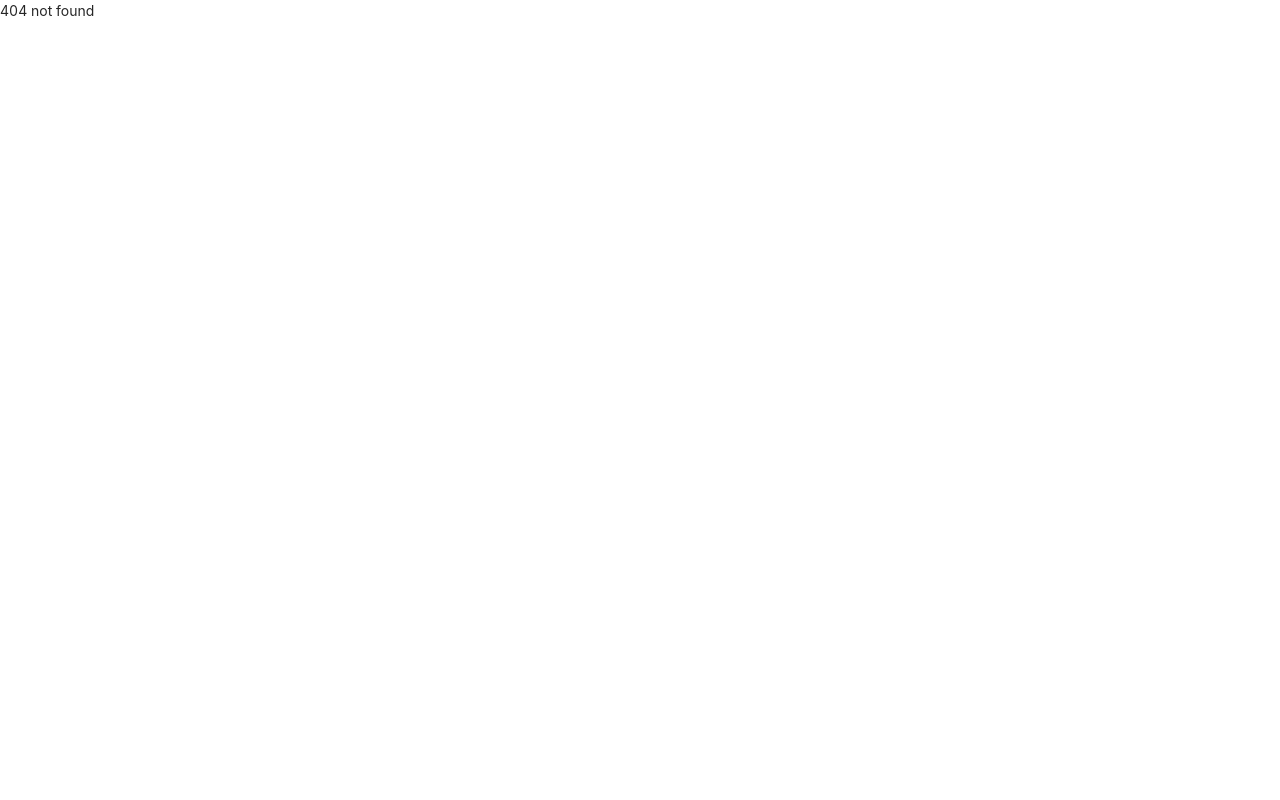
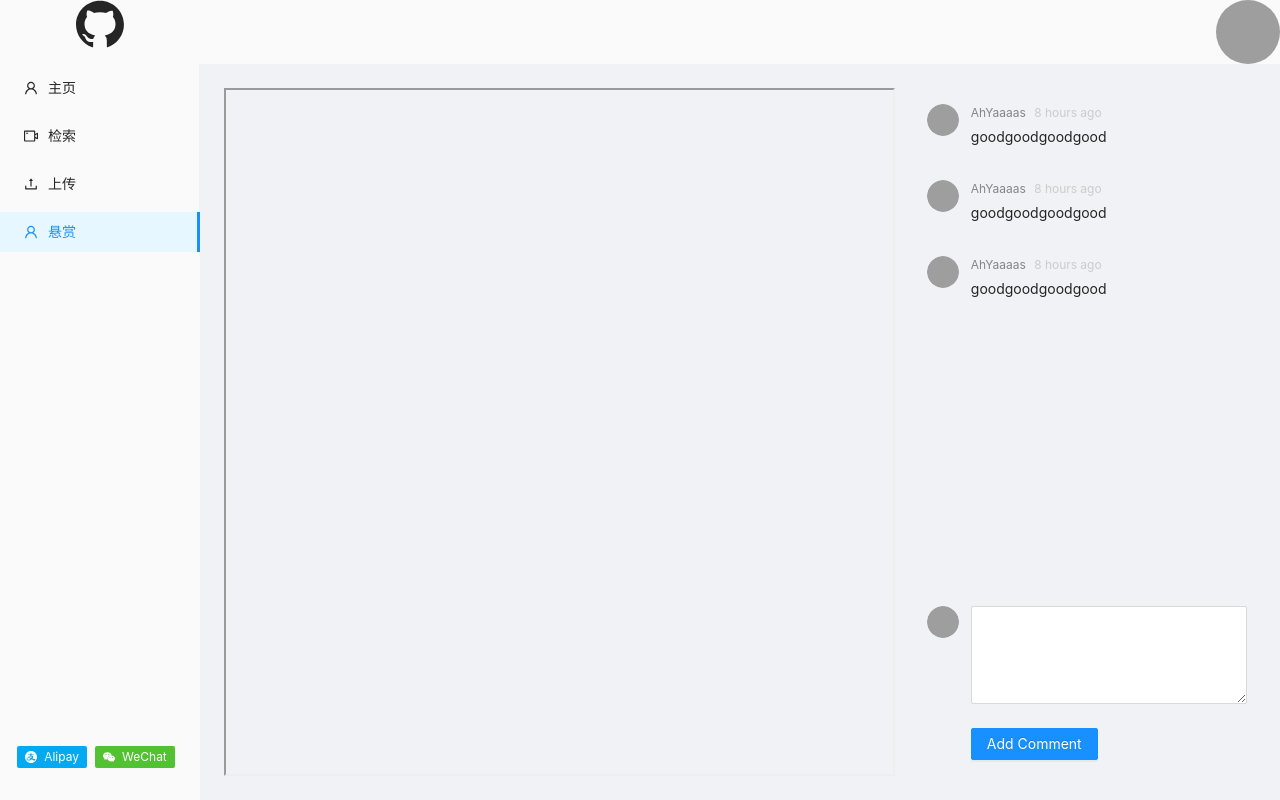
Before and after one commit to AhYaaaaas/NodeReactProject-FE, a React app: page /home/readbook in a window 1280 px wide. Before the commit this address had no page. Built offline with nearby package versions, Linux system fonts and the light colour scheme; no server answers.

Commit message:
a bad day

```diff
--- a/package.json
+++ b/package.json
@@ -52,6 +52,8 @@
     "react-app-polyfill": "^3.0.0",
     "react-dev-utils": "^12.0.1",
     "react-dom": "^18.2.0",
+    "react-pdf": "^5.7.2",
+    "react-pdf-js": "^5.1.0",
     "react-refresh": "^0.11.0",
     "react-router-dom": "^6.4.2",
     "resolve": "^1.20.0",
@@ -94,7 +96,8 @@
     ]
   },
   "devDependencies": {
-    "@types/lodash": "^4.14.186"
+    "@types/lodash": "^4.14.186",
+    "@types/react-pdf": "^5.7.2"
   },
   "jest": {
     "roots": [
--- a/src/pages/home/components/item.tsx
+++ b/src/pages/home/components/item.tsx
@@ -1,10 +1,64 @@
 /*
  * @Date: 2022-10-23 22:12:56
  * @LastEditors: AhYaaaaas xuanyige87@gmail.com
- * @LastEditTime: 2022-10-23 22:13:01
+ * @LastEditTime: 2022-10-24 20:36:45
  * @FilePath: \NodeReactProject-FE\src\pages\home\components\item.tsx
  */
 //悬赏和评论项
-export default function PublishItem() {
-
+import { Avatar, Button, Comment, Form, Input, Tooltip } from "antd";
+import React from "react";
+import { Icomment } from "./type";
+interface Iprops {
+  comments: Icomment[];
 }
+const Editor = () => (
+  <>
+    <Form.Item>
+      <Input.TextArea rows={4} />
+    </Form.Item>
+    <Form.Item>
+      <Button htmlType="submit" type="primary">
+        Add Comment
+      </Button>
+    </Form.Item>
+  </>
+);
+const CommentItem: React.FC<{ comment: Icomment }> = ({ comment }) => {
+  return (
+    <Comment
+      author={<a>{comment.userInfo.userName}</a>}
+      avatar={
+        <Avatar src="http://localhost:5000/default.jpeg" alt="Han Solo" />
+      }
+      content={<p>{comment.comment}</p>}
+      datetime={
+        <Tooltip title={comment["date"]}>
+          <span>8 hours ago</span>
+        </Tooltip>
+      }
+    />
+  );
+};
+export const PushlishedComments: React.FC<Iprops> = ({ comments }) => {
+  return (
+    <>
+      {comments.map((item,index) => (
+        <CommentItem comment={item} key={item.userInfo.avatar + index} />
+      ))}
+      <Comment
+        style={{
+          position: "absolute",
+          bottom: "0",
+          width:"25%"
+        }}
+        avatar={
+          <Avatar
+            src="http://localhost:5000/default.jpeg"
+            alt={comments[0].userInfo.userName}
+          />
+        }
+        content={<Editor />}
+      />
+    </>
+  );
+};
--- /dev/null
+++ b/src/pages/home/components/readbook.tsx
@@ -0,0 +1,85 @@
+/*
+ * @Date: 2022-10-24 19:33:59
+ * @LastEditors: AhYaaaaas xuanyige87@gmail.com
+ * @LastEditTime: 2022-10-24 23:57:27
+ * @FilePath: \NodeReactProject-FE\src\pages\home\components\readbook.tsx
+ */
+import http from "@/utils/http";
+import { useEffect, useRef, useState } from "react";
+import { PushlishedComments } from "./item";
+import { Icomment } from "./type";
+export default function Readbook() {
+  const comments: Icomment[] = [
+    {
+      userInfo: {
+        userName: "AhYaaaas",
+        uAccount: "ababababa",
+        avatar: "http://localhost:5000/default.jpeg",
+        uid: "asdasda",
+        uEmail: "1583140740@qq.com",
+      },
+      date: new Date().toLocaleDateString(),
+      comment: "goodgoodgoodgood",
+    },
+    {
+      userInfo: {
+        userName: "AhYaaaas",
+        uAccount: "ababababa",
+        avatar: "http://localhost:5000/default.jpeg",
+        uid: "asdasda",
+        uEmail: "1583140740@qq.com",
+      },
+      date: new Date().toLocaleDateString(),
+      comment: "goodgoodgoodgood",
+    },
+    {
+      userInfo: {
+        userName: "AhYaaaas",
+        uAccount: "ababababa",
+        avatar: "http://localhost:5000/default.jpeg",
+        uid: "asdasda",
+        uEmail: "1583140740@qq.com",
+      },
+      date: new Date().toLocaleDateString(),
+      comment: "goodgoodgoodgood",
+    }
+  ];
+  const [url, setUrl] = useState<any>()
+  const getUrl = async function () {
+    const res:ArrayBuffer = await http({
+      method: "get",
+      url: "api/upload/book?bookName=1.pdf",
+      responseType: 'arraybuffer'
+    })
+    let blob = new Blob([res], { type: 'application/pdf' });
+    let testUrl = window.URL.createObjectURL(blob);
+    setUrl(testUrl);
+  }
+  const iframe = useRef<HTMLIFrameElement>(null);
+  useEffect(() => {
+    getUrl();
+  },[])
+  return (
+    <div
+      style={{
+        display: "flex",
+        height: "100%",
+      }}
+    >
+      <div className="bookArea" style={{ width: "65%",marginRight:"2rem" }}>
+        <iframe
+          src={url}
+          style={{
+            height: "100%",
+            width: "100%",
+            backgroundColor:"transparent"
+          }}
+          ref={iframe}
+        ></iframe>
+      </div>
+      <div className="commentsArea" style={{ flex: 1,height:"100%" }}>
+        <PushlishedComments comments={comments} />
+      </div>
+    </div>
+  );
+}
--- /dev/null
+++ b/src/pages/home/components/type.ts
@@ -0,0 +1,12 @@
+/*
+ * @Date: 2022-10-24 19:36:04
+ * @LastEditors: AhYaaaaas xuanyige87@gmail.com
+ * @LastEditTime: 2022-10-24 19:41:19
+ * @FilePath: \NodeReactProject-FE\src\pages\home\components\type.ts
+ */
+import { loginResponse } from "@/pages/login/type";
+export interface Icomment{
+  comment: string,
+  date:string,
+  userInfo: loginResponse['userInfo'],
+}
--- a/src/pages/home/index.tsx
+++ b/src/pages/home/index.tsx
@@ -1,7 +1,7 @@
 /*
  * @Date: 2022-10-23 20:39:43
  * @LastEditors: AhYaaaaas xuanyige87@gmail.com
- * @LastEditTime: 2022-10-23 22:15:54
+ * @LastEditTime: 2022-10-24 20:01:55
  * @FilePath: \NodeReactProject-FE\src\pages\home\index.tsx
  */
 import {
@@ -15,6 +15,7 @@ import {
 import { Layout, Menu, Tag } from "antd";
 import React from "react";
 import { useState } from "react";
+import { Outlet } from "react-router-dom";
 const { Header, Content, Sider } = Layout;
 const titles = ['主页', '检索', '上传', '悬赏'];
 const Home: React.FC = () => {
@@ -88,7 +89,7 @@ const Home: React.FC = () => {
           </Tag>
         </div>
       </Sider>
-      <Layout>
+      <Layout style={{height:"100vh"}}>
         <Header
           className="site-layout-sub-header-background"
           style={{ padding: 0, backgroundColor: "#FAFAFA" }}
@@ -106,13 +107,14 @@ const Home: React.FC = () => {
             }}
           ></div>
         </Header>
-        <Content style={{ margin: "24px 16px 0" }}>
+        <Content style={{ marginLeft:"200px",height:"100%" }}>
           <div
             className="site-layout-background"
-            style={{ padding: 24, minHeight: 360 }}
+            style={{ padding: 24, height:"100%" }}
           >
-            content
+            <Outlet></Outlet>
           </div>
+
         </Content>
       </Layout>
     </Layout>
```
Also changed, not shown: src/router/index.tsx (+16 -4 lines), 1 other file (tests, documents, lock files or other folders).
